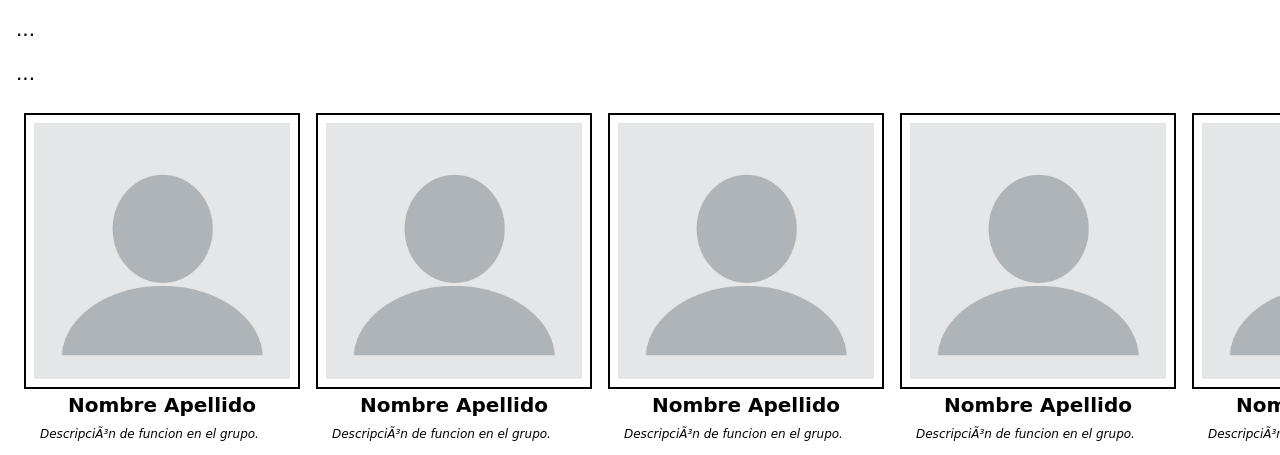
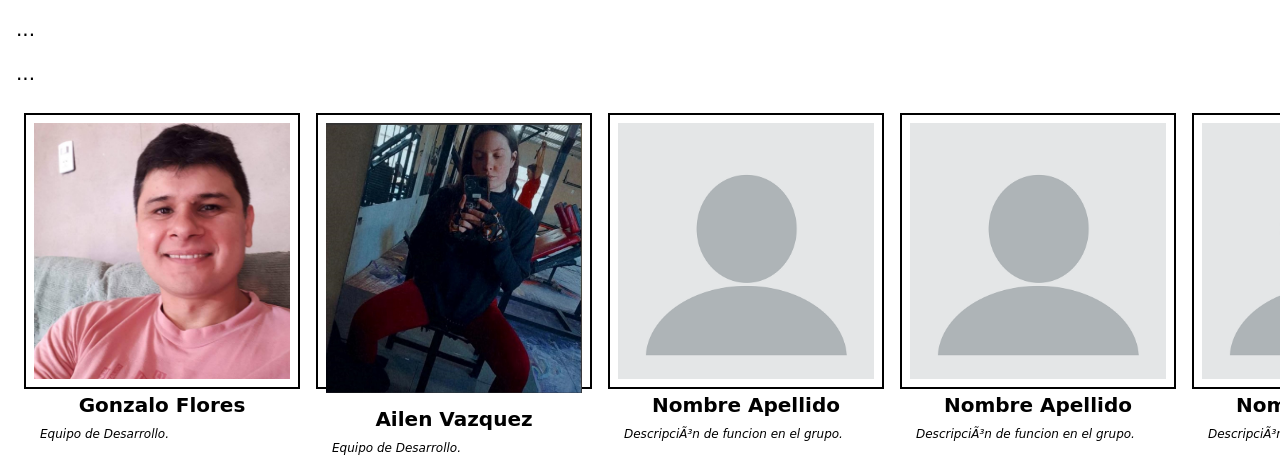
Before and after one commit to gon-595/simulacro2, a website: page public/index.html in a window 1280 px wide. Shown: the part 671-1126 px from the top of the page. Drawn offline with Linux system fonts and the light colour scheme.

Commit message:
modificacion de contenidos

```diff
--- a/public/index.html
+++ b/public/index.html
@@ -17,14 +17,14 @@
 			<p>...</p>
 			<div class="galeria">
 			<div class="integrante">
-				<img src="imagen/perfil1.webp" alt="Imagen de integrante Nombre y Apellido">
-				<div class="nombre">Nombre Apellido</div>
-				<div class="descripcion">Descripción de funcion en el grupo.</div>
+				<img src="imagen/Foto_Perfil.jpg" alt="Imagen de integrante Gonzalo FLores">
+				<div class="nombre">Gonzalo Flores</div>
+				<div class="descripcion">Equipo de Desarrollo.</div>
 			</div>
 			<div class="integrante">
-				<img src="imagen/perfil1.webp" alt="Imagen de integrante Nombre y Apellido ">
-				<div class="nombre">Nombre Apellido</div>
-				<div class="descripcion">Descripción de funcion en el grupo.</div>
+				<img src="imagen/Ailen.jpg" alt="Imagen de Ailen Vazquez ">
+				<div class="nombre">Ailen Vazquez</div>
+				<div class="descripcion">Equipo de Desarrollo.</div>
 			</div>
 			<div class="integrante">
 				<img src="imagen/perfil1.webp" alt="Imagen de integrante Nombre y Apellido">
```
Also changed, not shown: public/imagen/Ailen.jpg (added), public/imagen/Foto_Perfil.jpg (added).
